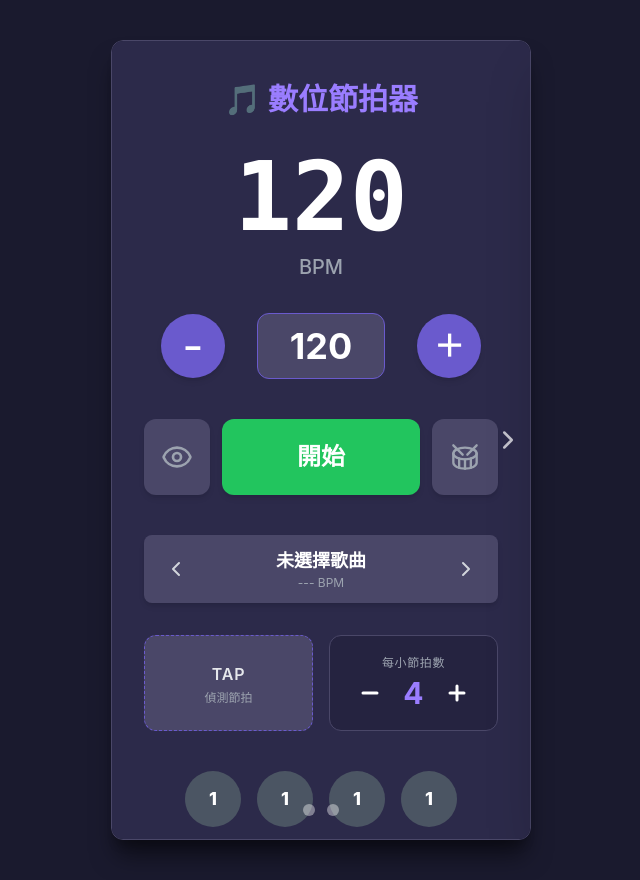
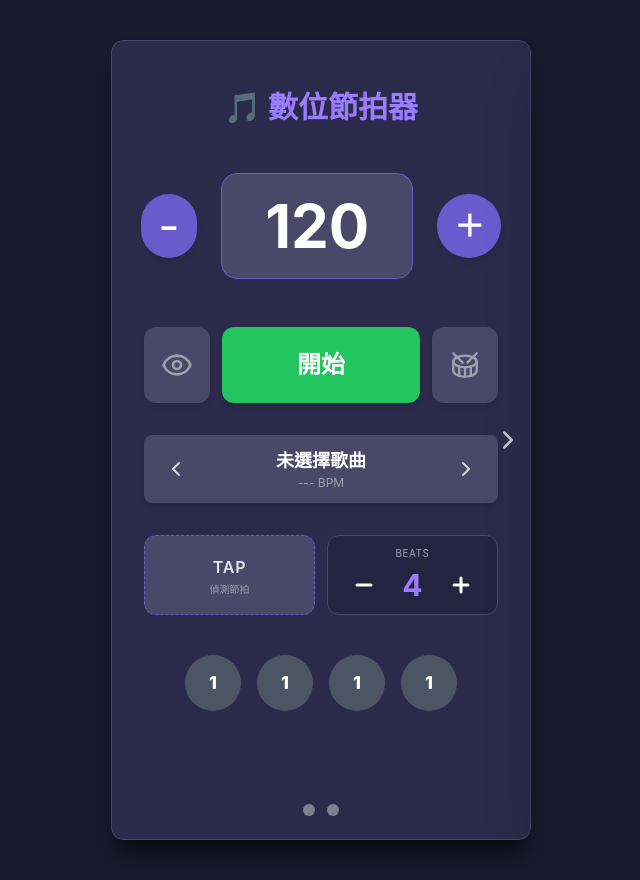
Before and after one commit to hau830404/HAOSMetronome, a plain HTML site: page index.html in a window 1280 px wide. Shown: the whole page, without its empty margins (319-959 px from the left). Drawn offline with nearby package versions, Linux system fonts and the light colour scheme.

Commit message:
Update index.html
把大大的BPM刪除了

```diff
--- a/index.html
+++ b/index.html
@@ -132,31 +132,21 @@
         <div id="card-1" class="metronome-card p-6 md:p-8 rounded-xl shadow-2xl text-center flex-shrink-0 flex flex-col justify-start" style="width: 50%; height: 800px;">
 
             <!-- 標題 -->
-            <h1 class="text-3xl font-extrabold mb-8 text-[#9a7dff] flex-shrink-0 mt-2">
+            <h1 class="text-3xl font-extrabold mb-12 text-[#9a7dff] flex-shrink-0 mt-4">
                 🎵 數位節拍器
             </h1>
 
-            <!-- 節拍顯示區 -->
-            <div class="mb-8 flex-shrink-0">
-                <span id="bpmDisplay" class="text-8xl font-mono font-bold text-white transition-colors duration-200">
-                    120
-                </span>
-                <div class="text-xl text-gray-400 mt-2 font-medium">
-                    BPM
-                </div>
-            </div>
-
-            <!-- BPM 控制區 -->
-            <div class="flex items-center justify-center space-x-8 mb-10 flex-shrink-0">
+            <!-- BPM 控制區 (放大且置中) -->
+            <div class="flex items-center justify-center space-x-6 mb-12 flex-shrink-0">
                 <!-- 減少 BPM 按鈕 -->
                 <button onclick="changeBPM(-1)" class="metronome-button bg-[#6a5acd] hover:bg-[#5a4ba5] p-4 rounded-full text-3xl font-bold w-16 h-16 flex items-center justify-center">
                     −
                 </button>
 
-                <!-- BPM 輸入框 -->
+                <!-- BPM 輸入框 (放大字體與寬度) -->
                 <input type="number" id="bpmInput" value="120" min="40" max="240"
                        onchange="updateBPM(this.value)"
-                       class="w-32 text-center text-4xl font-bold bg-[#4a4768] p-3 rounded-xl focus:outline-none focus:ring-2 focus:ring-[#9a7dff] transition-all duration-150 border border-[#6a5acd]">
+                       class="w-48 text-center text-6xl font-bold bg-[#4a4768] p-4 rounded-2xl focus:outline-none focus:ring-2 focus:ring-[#9a7dff] transition-all duration-150 border border-[#6a5acd]">
 
                 <!-- 增加 BPM 按鈕 -->
                 <button onclick="changeBPM(1)" class="metronome-button bg-[#6a5acd] hover:bg-[#5a4ba5] p-4 rounded-full text-3xl font-bold w-16 h-16 flex items-center justify-center">
@@ -165,7 +155,7 @@
             </div>
 
             <!-- 按鈕容器: Fullscreen Lock, Start/Stop & Drum Toggle -->
-            <div class="flex space-x-3 mb-10 justify-center flex-shrink-0 w-full">
+            <div class="flex space-x-3 mb-8 justify-center flex-shrink-0 w-full">
                 <!-- 鎖定全螢幕按鈕 -->
                 <button id="fullscreenLockToggle" onclick="toggleFullscreenLock()"
                         title="鎖定自動全螢幕 (F)"
@@ -190,50 +180,50 @@
                 </button>
             </div>
 
-            <!-- 歌曲切換控制列 -->
+            <!-- 歌曲切換控制列 (在開始按鈕下方) -->
             <div class="flex items-center justify-between bg-[#4a4768] rounded-lg p-3 mb-8 shadow-md w-full flex-shrink-0">
-                <button onclick="prevSong()" class="text-gray-300 hover:text-white p-2 active:scale-95 transition-transform">
+                <button onclick="prevSong()" class="text-gray-300 hover:text-white p-2 active:scale-95 transition-transform flex-shrink-0">
                     <svg xmlns="http://www.w3.org/2000/svg" width="24" height="24" viewBox="0 0 24 24" fill="none" stroke="currentColor" stroke-width="2" stroke-linecap="round" stroke-linejoin="round"><path d="m15 18-6-6 6-6"/></svg>
                 </button>
-                <div class="flex flex-col items-center overflow-hidden px-2">
-                    <span id="currentSongTitle" class="text-white font-bold text-lg truncate w-full max-w-[180px]">未選擇歌曲</span>
+                <div class="flex flex-col items-center overflow-hidden px-2 flex-grow min-w-0">
+                    <span id="currentSongTitle" class="text-white font-bold text-lg truncate w-full text-center">未選擇歌曲</span>
                     <span id="currentSongBPMInfo" class="text-xs text-gray-400">--- BPM</span>
                 </div>
-                <button onclick="nextSong()" class="text-gray-300 hover:text-white p-2 active:scale-95 transition-transform">
+                <button onclick="nextSong()" class="text-gray-300 hover:text-white p-2 active:scale-95 transition-transform flex-shrink-0">
                     <svg xmlns="http://www.w3.org/2000/svg" width="24" height="24" viewBox="0 0 24 24" fill="none" stroke="currentColor" stroke-width="2" stroke-linecap="round" stroke-linejoin="round"><path d="m9 18 6-6-6-6"/></svg>
                 </button>
             </div>
 
-            <!-- Tap Tempo & 拍數控制區 (合併一行) -->
-            <div class="flex items-center justify-between w-full mb-8 space-x-4 flex-shrink-0">
+            <!-- Tap Tempo & 拍數控制區 -->
+            <div class="flex items-stretch justify-between w-full mb-8 space-x-3 flex-shrink-0">
                 <!-- Tap Tempo -->
                 <div id="tapTempoArea"
                      onclick="handleTap()"
-                     class="flex-1 p-4 bg-[#4a4768] rounded-xl cursor-pointer hover:bg-[#5a577d] transition-colors border border-dashed border-[#6a5acd] active:scale-[0.99] flex flex-col items-center justify-center h-24">
+                     class="flex-1 p-2 bg-[#4a4768] rounded-xl cursor-pointer hover:bg-[#5a577d] transition-colors border border-dashed border-[#6a5acd] active:scale-[0.99] flex flex-col items-center justify-center min-h-[80px]">
                     <p class="text-base font-semibold text-gray-200 uppercase tracking-wider">
                         TAP
                     </p>
-                    <p id="tapTempoInfo" class="text-xs text-gray-400 mt-1 text-center leading-tight">
+                    <p id="tapTempoInfo" class="text-[10px] text-gray-400 mt-1 text-center leading-tight">
                         偵測節拍
                     </p>
                 </div>
 
                 <!-- 拍數控制 -->
-                <div class="flex-1 p-4 bg-[#252340] rounded-xl border border-[#4a4768] flex flex-col items-center justify-center h-24">
-                    <div class="text-xs text-gray-400 mb-1 uppercase tracking-wider">每小節拍數</div>
+                <div class="flex-1 p-2 bg-[#252340] rounded-xl border border-[#4a4768] flex flex-col items-center justify-center min-h-[80px]">
+                    <div class="text-[10px] text-gray-400 mb-1 uppercase tracking-wider">Beats</div>
                     <div class="flex items-center justify-between w-full px-2">
-                        <button onclick="changeBeats(-1)" class="text-white hover:text-[#9a7dff] p-1 active:scale-95 transition-transform">
+                        <button onclick="changeBeats(-1)" class="text-white hover:text-[#9a7dff] p-2 active:scale-95 transition-transform">
                             <svg xmlns="http://www.w3.org/2000/svg" width="24" height="24" viewBox="0 0 24 24" fill="none" stroke="currentColor" stroke-width="3" stroke-linecap="round" stroke-linejoin="round"><path d="M5 12h14"/></svg>
                         </button>
                         <span id="beatsDisplay" class="text-[#9a7dff] text-3xl font-bold">4</span>
-                        <button onclick="changeBeats(1)" class="text-white hover:text-[#9a7dff] p-1 active:scale-95 transition-transform">
+                        <button onclick="changeBeats(1)" class="text-white hover:text-[#9a7dff] p-2 active:scale-95 transition-transform">
                             <svg xmlns="http://www.w3.org/2000/svg" width="24" height="24" viewBox="0 0 24 24" fill="none" stroke="currentColor" stroke-width="3" stroke-linecap="round" stroke-linejoin="round"><path d="M5 12h14"/><path d="M12 5v14"/></svg>
                         </button>
                     </div>
                 </div>
             </div>
 
-            <!-- 節拍指示燈 (動態生成) -->
+            <!-- 節拍指示燈 -->
             <div id="beatIndicators" class="flex justify-center flex-wrap gap-4 mt-2 px-2 flex-shrink-0 pb-8">
                 <!-- JS 將會在這裡插入指示燈 -->
             </div>
@@ -340,7 +330,6 @@
     const visualizationScreen = document.getElementById('visualizationScreen');
     const startButton = document.getElementById('startButton');
     const bpmInput = document.getElementById('bpmInput');
-    const bpmDisplay = document.getElementById('bpmDisplay');
     const beatIndicatorsContainer = document.getElementById('beatIndicators');
     const beatsDisplay = document.getElementById('beatsDisplay');
     const tapTempoInfo = document.getElementById('tapTempoInfo');
@@ -871,7 +860,6 @@
         if (isNaN(parsedBPM)) return;
         let clampedBPM = Math.max(40, Math.min(240, parsedBPM));
         bpm = clampedBPM;
-        bpmDisplay.textContent = bpm;
         bpmInput.value = bpm;
     }
 
```
